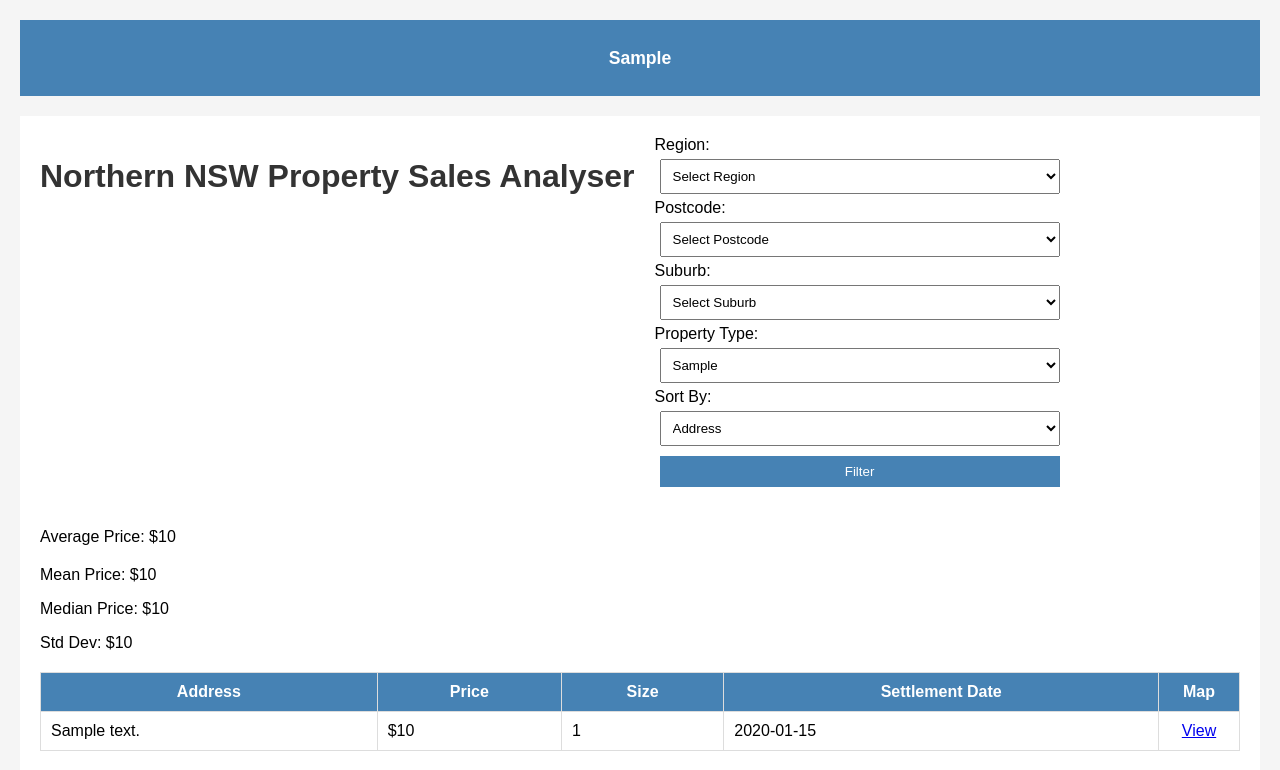
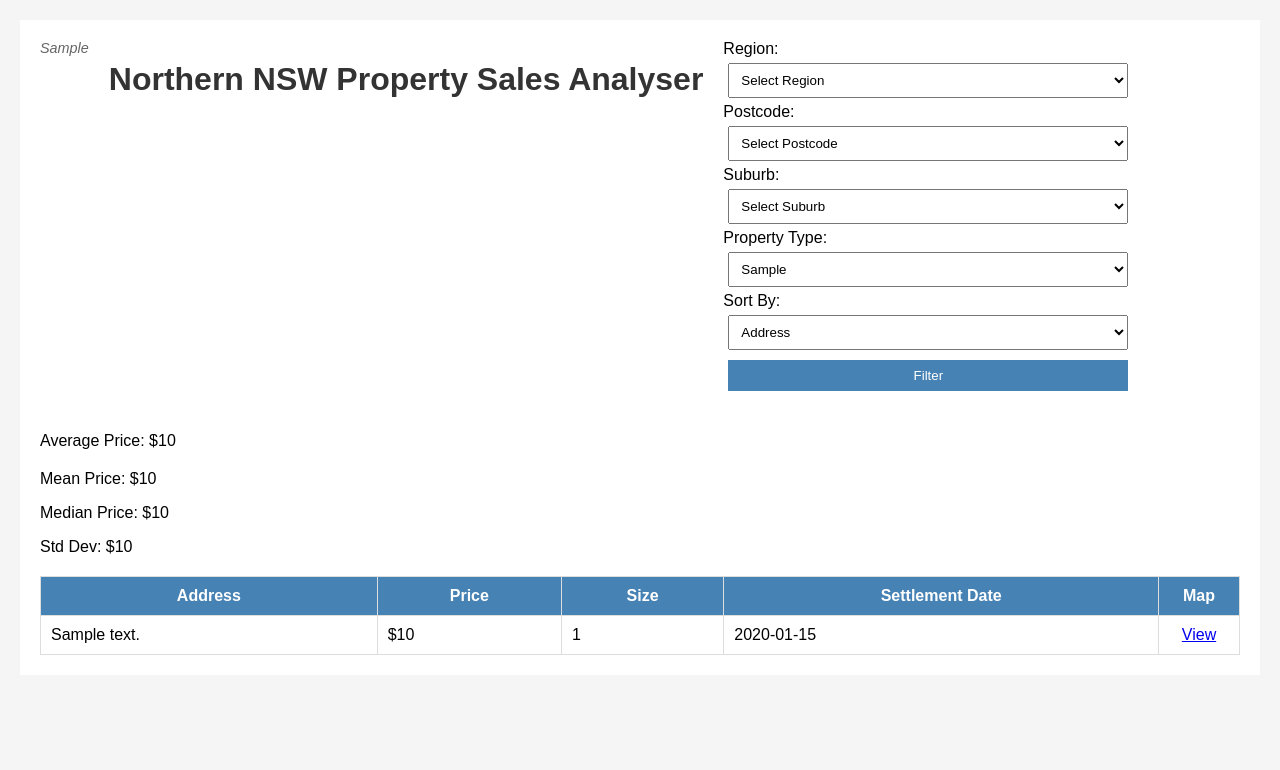
Before and after one commit to hankvos/HanksPortfolio, a Flask app: template templates/index.html in a window 1280 px wide. Shown: the top 770 px of the page. Run offline with Flask 3, Linux system fonts and the light colour scheme; the template is opened without the code that fills it: most values are stand-ins (such as "Sample title", 1, 10 or a date in 2020); parts of the project's set-up code (start-up, migrations or seed data) failed here and were passed over.

Commit message:
Subtle data source section and direct marker click submission

```diff
--- a/app.py
+++ b/app.py
@@ -402,18 +402,21 @@ def generate_heatmap(df):
             continue
         lat = sum(c[0] for c in coords) / len(coords)
         lon = sum(c[1] for c in coords) / len(coords)
-        # Add marker with clickable popup
-        popup_html = f"""
-        <a href="#" onclick="parent.document.getElementById('region').value='{region}';
-                           parent.updatePostcodes();
-                           parent.document.forms[0].submit();">{region}</a>
-        """
-        folium.Marker(
+        marker = folium.Marker(
             [lat, lon],
             tooltip=region,
-            popup=folium.Popup(popup_html, max_width=200),
             icon=folium.Icon(color="blue", icon="info-sign")
-        ).add_to(m)
+        )
+        marker.add_to(m)
+        # Add custom JavaScript for direct click
+        marker_js = f"""
+        L.marker([{lat}, {lon}]).on('click', function() {{
+            parent.document.getElementById('region').value = '{region}';
+            parent.updatePostcodes();
+            parent.document.forms[0].submit();
+        }});
+        """
+        m.get_root().script.add_child(folium.Element(marker_js))
 
     if all_coords:
         m.fit_bounds([[min_lat, min_lon], [max_lat, max_lon]])
--- a/static/style.css
+++ b/static/style.css
@@ -2,16 +2,6 @@ body {
     font-family: Arial, sans-serif;
     margin: 20px;
     background: #f5f5f5;
-}
-
-.data-source-top {
-    background: #4682B4;
-    color: white;
-    text-align: center;
-    padding: 10px;
-    margin-bottom: 20px;
-    font-size: 1.1em;
-    font-weight: bold;
 }
 
 .container {
@@ -98,6 +88,14 @@ iframe {
     margin-bottom: 20px;
 }
 
+.data-source {
+    font-size: 0.9em;
+    color: #666;
+    text-align: center;
+    font-style: italic;
+    margin-bottom: 10px;
+}
+
 .stats {
     margin-top: 20px;
 }
--- a/templates/index.html
+++ b/templates/index.html
@@ -35,10 +35,8 @@
     </script>
 </head>
 <body>
-    <div class="data-source-top">
-        <p>{{ data_source }}</p>
-    </div>
     <div class="container">
+        <div class="data-source">{{ data_source }}</div>
         <h1>Northern NSW Property Sales Analyser</h1>
         <div class="left-column">
             {% if heatmap_path %}
```
